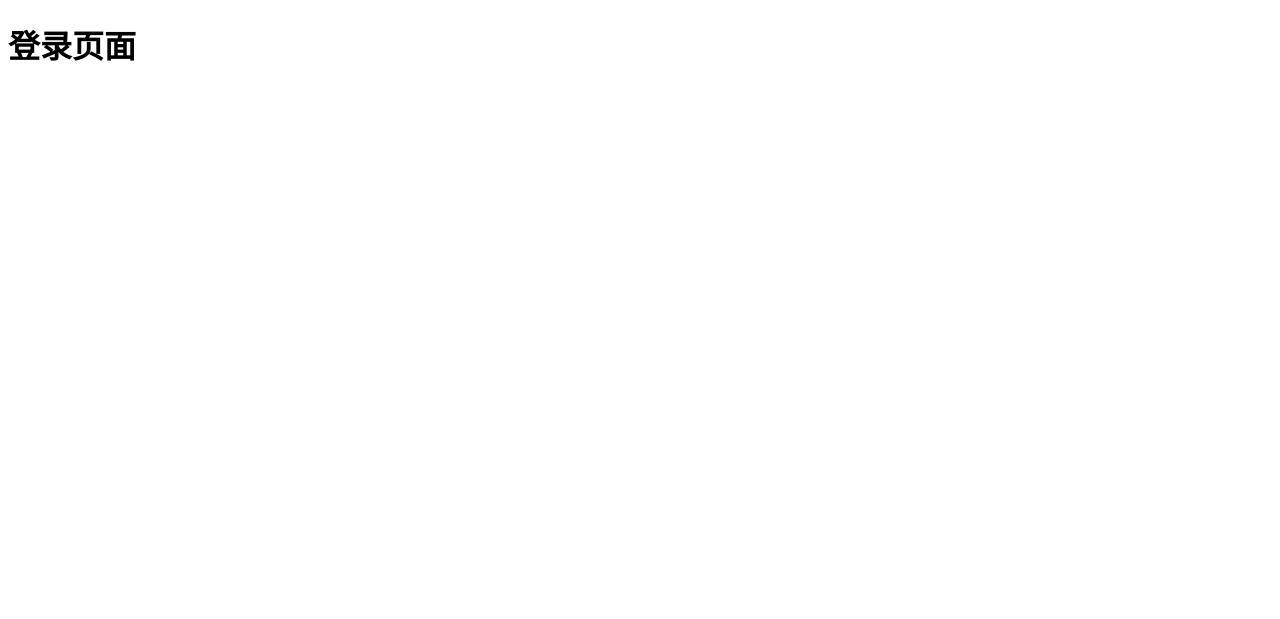
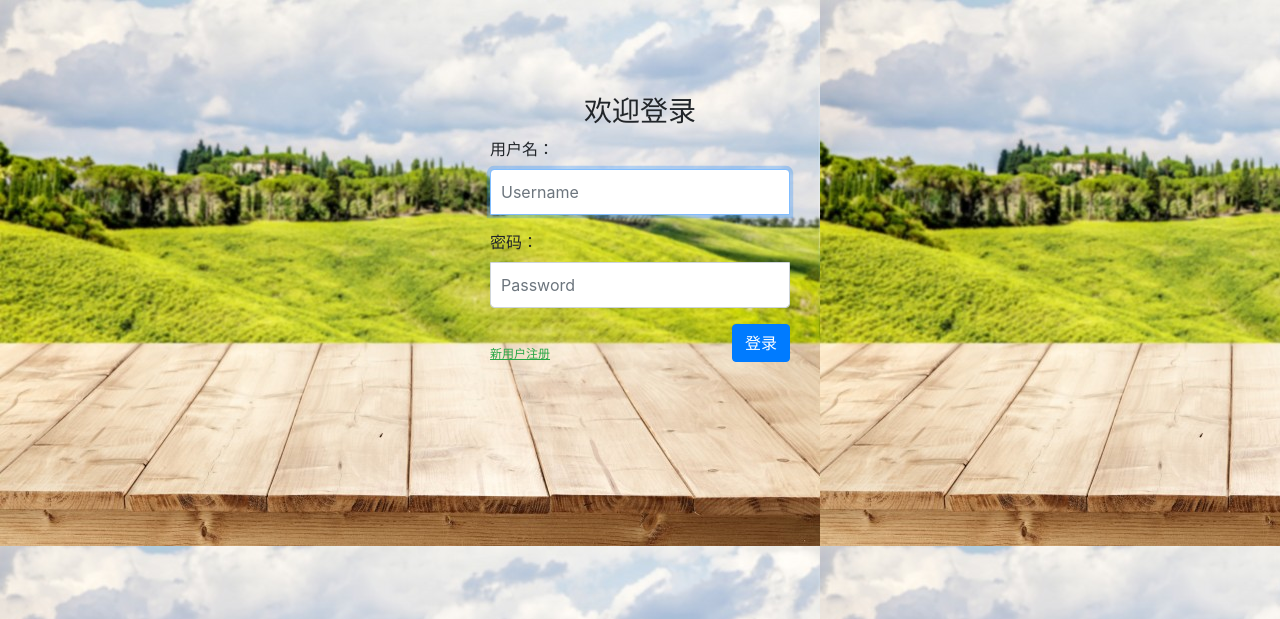
Before and after one commit to jumploop/mysite, a Django app: page /login/ in a window 1280 px wide. Before the commit the part shown is almost empty. Shown: the top 619 px of the page. Run offline with Django 3.2, Linux system fonts and the light colour scheme; some libraries are stand-ins or nearby versions.

Commit message:
前端页面设计

```diff
--- /dev/null
+++ b/login/static/login/css/login.css
@@ -0,0 +1,48 @@
+body {
+    height: 100%;
+    background-image: url("../image/bg.jpg");
+}
+
+.form-login {
+    width: 100%;
+    max-width: 330px;
+    padding: 15px;
+    margin: 0 auto;
+}
+
+.form-login {
+    margin-top: 80px;
+    font-weight: 400;
+}
+
+.form-login .form-control {
+    position: relative;
+    box-sizing: border-box;
+    height: auto;
+    padding: 10px;
+    font-size: 16px;
+
+}
+
+.form-login .form-control:focus {
+    z-index: 2;
+}
+
+.form-login input[type="text"] {
+    margin-bottom: -1px;
+    border-bottom-right-radius: 0;
+    border-bottom-left-radius: 0;
+}
+
+.form-login input[type="password"] {
+    margin-bottom: 10px;
+    border-top-left-radius: 0;
+    border-top-right-radius: 0;
+}
+
+form a {
+    display: inline-block;
+    margin-top: 25px;
+    font-size: 12px;
+    line-height: 10px;
+}
--- a/login/templates/login/login.html
+++ b/login/templates/login/login.html
@@ -1,11 +1,47 @@
-<!DOCTYPE html>
+{% load static %}
+<!doctype html>
 <html lang="en">
 <head>
-    <meta charset="UTF-8">
+    <!-- Required meta tags -->
+    <meta charset="utf-8">
+    <meta name="viewport" content="width=device-width, initial-scale=1, shrink-to-fit=no">
+    <!-- 上述meta标签*必须*放在最前面，任何其他内容都*必须*跟随其后！ -->
+    <!-- Bootstrap CSS -->
+    <link href="https://cdn.bootcss.com/twitter-bootstrap/4.3.1/css/bootstrap.min.css" rel="stylesheet">
+    <link href="{% static 'login/css/login.css' %}" rel="stylesheet">
     <title>登录</title>
 </head>
 <body>
-<h1>登录页面</h1>
+<div class="container">
+    <div class="col">
+        <form class="form-login" action="/login/" method="post">
+            <h3 class="text-center">欢迎登录</h3>
+            <div class="form-group">
+                <label for="id_username">用户名：</label>
+                <input type="text" name='username' class="form-control" id="id_username" placeholder="Username"
+                       autofocus required>
+            </div>
+            <div class="form-group">
+                <label for="id_password">密码：</label>
+                <input type="password" name='password' class="form-control" id="id_password" placeholder="Password"
+                       required>
+            </div>
+            <div>
+                <a href="/register/" class="text-success ">
+                    <ins>新用户注册</ins>
+                </a>
+                <button type="submit" class="btn btn-primary float-right">登录</button>
+            </div>
+        </form>
+    </div>
+</div> <!-- /container -->
+
+<!-- Optional JavaScript -->
+<!-- jQuery first, then Popper.js, then Bootstrap JS -->
+{#    以下三者的引用顺序是固定的#}
+<script src="https://cdn.bootcss.com/jquery/3.3.1/jquery.js"></script>
+<script src="https://cdn.bootcss.com/popper.js/1.15.0/umd/popper.js"></script>
+<script src="https://cdn.bootcss.com/twitter-bootstrap/4.3.1/js/bootstrap.min.js"></script>
 
 </body>
 </html>
```
Also changed, not shown: login/static/login/image/bg.jpg (added).
